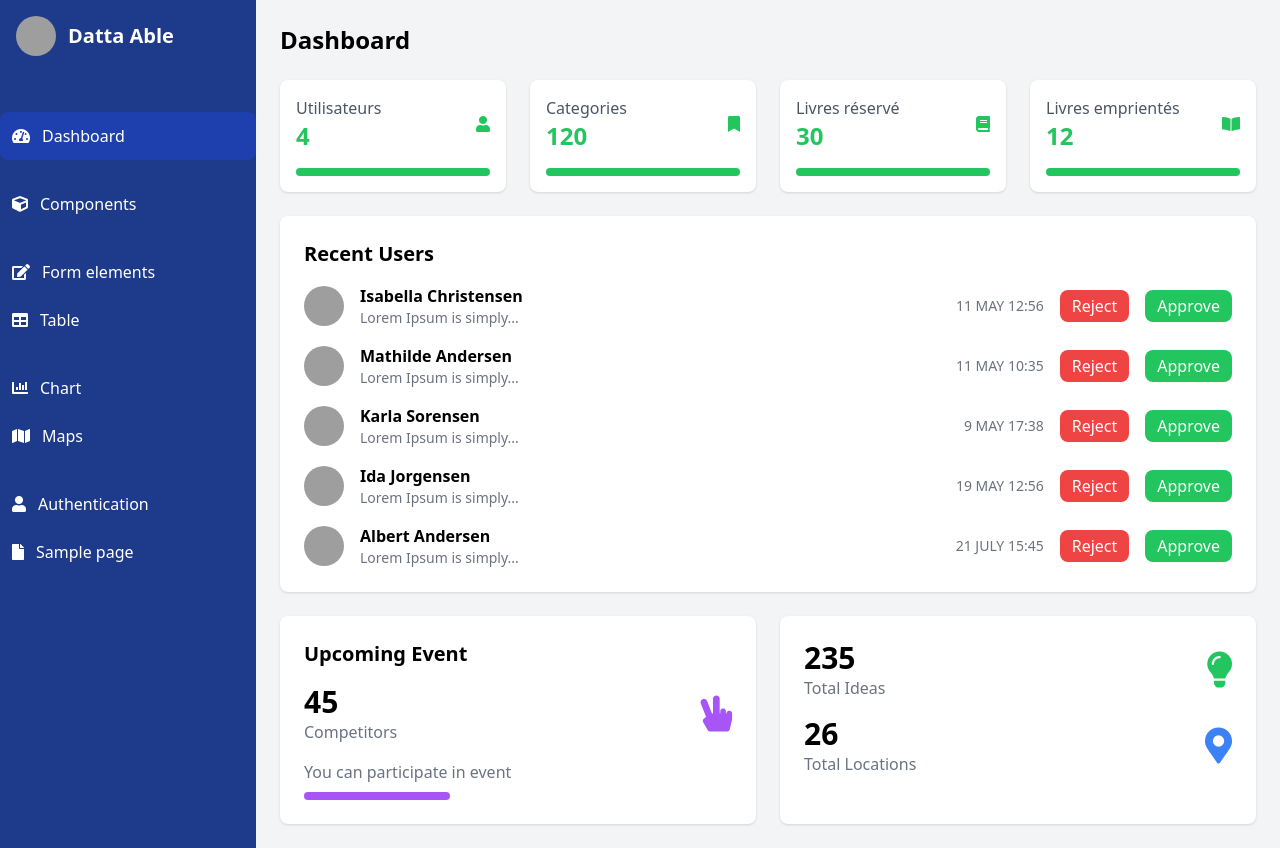
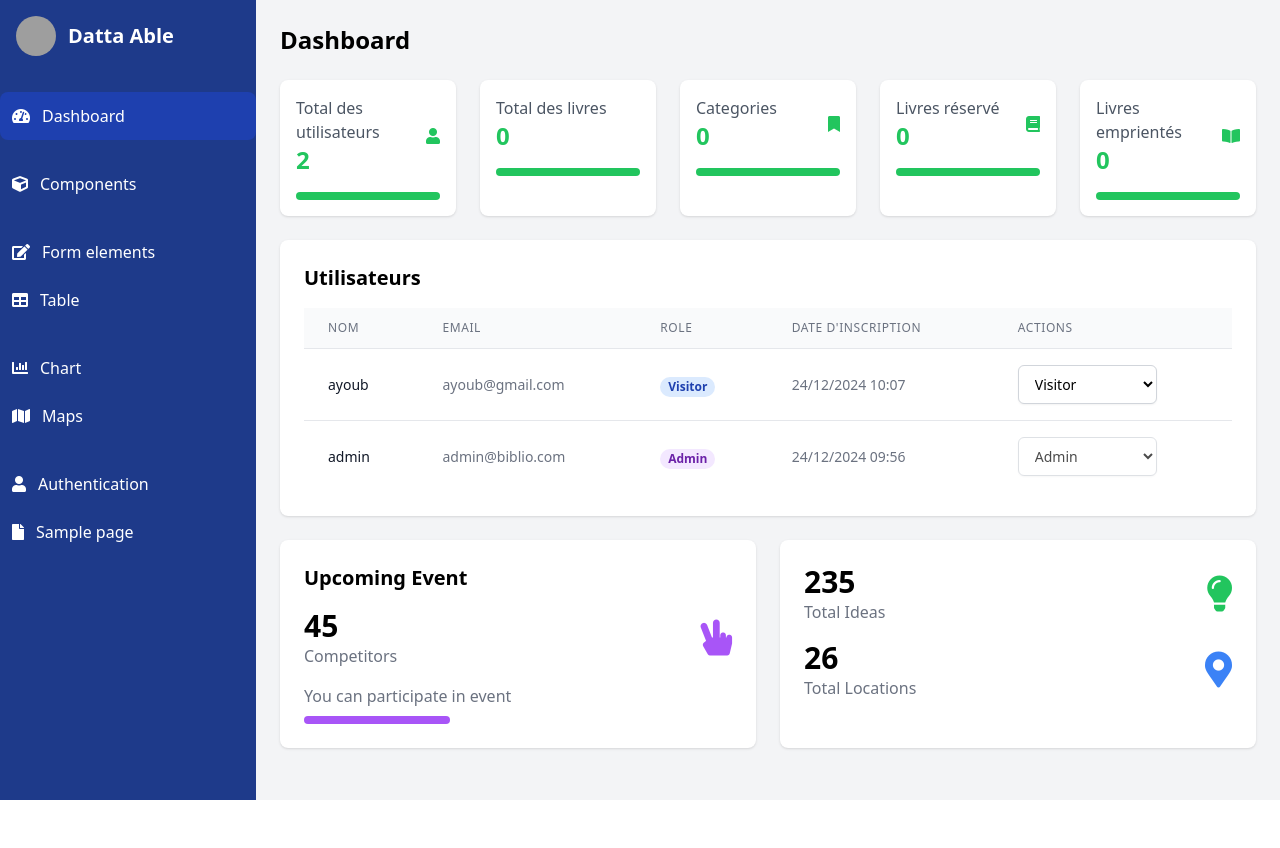
Before and after one commit to Ayoub-fetti/Syst-me-de-Gestion-de-Biblioth-que, a PHP site: page /admin_dashboard.php in a window 1280 px wide. After the commit the page ends 800 px from the top, so only its background shows below. Run offline with PHP 8.4, Linux system fonts and the light colour scheme; data comes from the database, SQL or seed files in the repository; data that the repository does not hold is empty; some libraries are stand-ins or nearby versions; grey boxes are pictures that could not be loaded.

Commit message:
user can change the role

```diff
--- a/admin_dashboard.php
+++ b/admin_dashboard.php
@@ -1,6 +1,47 @@
 <?php
 require_once 'connection.php';
+require_once 'classes/User.php';
 session_start();
+
+$db = new Database();
+$pdo = $db->connect();
+
+// Création de l'instance User et récupération des utilisateurs
+$user = new User($pdo);
+$users = $user->getAllUsers();
+
+// nombre d'utilisateurs
+$userQuery = $pdo->query("SELECT COUNT(*) as total_users FROM users");
+$userCount = $userQuery->fetch(PDO::FETCH_ASSOC)['total_users'];
+
+// nombre total des livres
+$totalBooksQuery = $pdo->query("SELECT COUNT(*) as total_books FROM books");
+$totalBooksCount = $totalBooksQuery->fetch(PDO::FETCH_ASSOC)['total_books'];
+
+// nombre de categories
+$categoryQuery = $pdo->query("SELECT COUNT(*) as total_categories FROM categories");
+$categoryCount = $categoryQuery->fetch(PDO::FETCH_ASSOC)['total_categories'];
+
+// nombre de livres reserves
+$reservedQuery = $pdo->query("SELECT COUNT(*) as total_reserved FROM books WHERE status = 'reserved'");
+$reservedCount = $reservedQuery->fetch(PDO::FETCH_ASSOC)['total_reserved'];
+
+// nombre de livres empruntes
+$borrowedQuery = $pdo->query("SELECT COUNT(*) as total_borrowed FROM books WHERE status = 'borrowed'");
+$borrowedCount = $borrowedQuery->fetch(PDO::FETCH_ASSOC)['total_borrowed'];
+
+// Traitement du changement de rôle
+if ($_SERVER['REQUEST_METHOD'] === 'POST' && isset($_POST['userId']) && isset($_POST['newRole'])) {
+    $result = $user->changeUserRole($_POST['userId'], $_POST['newRole']);
+    if ($result['success']) {
+        $_SESSION['success_message'] = "Rôle mis à jour avec succès";
+    } else {
+        $_SESSION['error_message'] = "Erreur lors de la mise à jour du rôle";
+    }
+    header('Location: admin_dashboard.php');
+    exit();
+}
+
 ?>
 <!DOCTYPE html>
 <html lang="en">
@@ -25,7 +66,7 @@ session_start();
       Datta Able
      </span>
     </div>
-    <nav class="mt-10">
+    <nav class="mt-5">
      <a class="flex items-center p-3 bg-blue-800 rounded-lg" href="<?php echo BASE_URL; ?>/views/dashboard/admin.php">
       <i class="fas fa-tachometer-alt">
       </i>
@@ -100,15 +141,15 @@ session_start();
       Dashboard
      </h1>
     </div>
-    <div class="grid grid-cols-1 md:grid-cols-4 gap-6 mb-6">
+    <div class="grid grid-cols-1 md:grid-cols-5 gap-6 mb-6">
      <div class="bg-white p-4 rounded-lg shadow">
       <div class="flex items-center justify-between">
        <div>
         <p class="text-gray-600">
-         Utilisateurs
+         Total des utilisateurs
         </p>
         <p class="text-2xl font-semibold text-green-500">
-         4
+         <?php echo $userCount; ?>
         </p>
        </div>
        <i class="fas fa-user text-green-500"></i>
@@ -122,11 +163,23 @@ session_start();
      <div class="bg-white p-4 rounded-lg shadow">
       <div class="flex items-center justify-between">
        <div>
+        <p class="text-gray-600">Total des livres</p>
+        <p class="text-2xl font-semibold text-green-500"><?php echo $totalBooksCount; ?></p>
+       </div>
+       <i class="fas fa-books text-green-500"></i>
+      </div>
+      <div class="mt-4">
+       <div class="h-2 bg-green-500 rounded-full" style="width: 100%;"></div>
+      </div>
+     </div>
+     <div class="bg-white p-4 rounded-lg shadow">
+      <div class="flex items-center justify-between">
+       <div>
         <p class="text-gray-600">
          Categories
         </p>
         <p class="text-2xl font-semibold text-green-500">
-         120
+         <?php echo $categoryCount; ?>
         </p>
        </div>
 
@@ -145,7 +198,7 @@ session_start();
          Livres réservé
         </p>
         <p class="text-2xl font-semibold text-green-500">
-         30
+         <?php echo $reservedCount; ?>
         </p>
        </div>
 
@@ -164,7 +217,7 @@ session_start();
          Livres emprientés
         </p>
         <p class="text-2xl font-semibold text-green-500">
-         12
+         <?php echo $borrowedCount; ?>
         </p>
        </div>
 
@@ -178,133 +231,79 @@ session_start();
      </div>
 
 
+
     </div>
     <div class="bg-white p-6 rounded-lg shadow mb-6">
-     <h2 class="text-xl font-semibold mb-4">
-      Recent Users
-     </h2>
-     <div class="space-y-4">
-      <div class="flex items-center justify-between">
-       <div class="flex items-center">
-        <img alt="User avatar" class="w-10 h-10 rounded-full" height="40" src="https://storage.googleapis.com/a1aa/image/eNgDP2iQxBwfoEi8AuzfKGN6Ib4gheWm2BL3WqN14K4yNN4PB.jpg" width="40"/>
-        <div class="ml-4">
-         <p class="font-semibold">
-          Isabella Christensen
-         </p>
-         <p class="text-gray-500 text-sm">
-          Lorem Ipsum is simply...
-         </p>
-        </div>
-       </div>
-       <div class="flex items-center space-x-4">
-        <p class="text-gray-500 text-sm">
-         11 MAY 12:56
-        </p>
-        <button class="bg-red-500 text-white px-3 py-1 rounded-lg">
-         Reject
-        </button>
-        <button class="bg-green-500 text-white px-3 py-1 rounded-lg">
-         Approve
-        </button>
-       </div>
-      </div>
-      <div class="flex items-center justify-between">
-       <div class="flex items-center">
-        <img alt="User avatar" class="w-10 h-10 rounded-full" height="40" src="https://storage.googleapis.com/a1aa/image/eNgDP2iQxBwfoEi8AuzfKGN6Ib4gheWm2BL3WqN14K4yNN4PB.jpg" width="40"/>
-        <div class="ml-4">
-         <p class="font-semibold">
-          Mathilde Andersen
-         </p>
-         <p class="text-gray-500 text-sm">
-          Lorem Ipsum is simply...
-         </p>
-        </div>
-       </div>
-       <div class="flex items-center space-x-4">
-        <p class="text-gray-500 text-sm">
-         11 MAY 10:35
-        </p>
-        <button class="bg-red-500 text-white px-3 py-1 rounded-lg">
-         Reject
-        </button>
-        <button class="bg-green-500 text-white px-3 py-1 rounded-lg">
-         Approve
-        </button>
-       </div>
-      </div>
-      <div class="flex items-center justify-between">
-       <div class="flex items-center">
-        <img alt="User avatar" class="w-10 h-10 rounded-full" height="40" src="https://storage.googleapis.com/a1aa/image/eNgDP2iQxBwfoEi8AuzfKGN6Ib4gheWm2BL3WqN14K4yNN4PB.jpg" width="40"/>
-        <div class="ml-4">
-         <p class="font-semibold">
-          Karla Sorensen
-         </p>
-         <p class="text-gray-500 text-sm">
-          Lorem Ipsum is simply...
-         </p>
-        </div>
-       </div>
-       <div class="flex items-center space-x-4">
-        <p class="text-gray-500 text-sm">
-         9 MAY 17:38
-        </p>
-        <button class="bg-red-500 text-white px-3 py-1 rounded-lg">
-         Reject
-        </button>
-        <button class="bg-green-500 text-white px-3 py-1 rounded-lg">
-         Approve
-        </button>
-       </div>
-      </div>
-      <div class="flex items-center justify-between">
-       <div class="flex items-center">
-        <img alt="User avatar" class="w-10 h-10 rounded-full" height="40" src="https://storage.googleapis.com/a1aa/image/eNgDP2iQxBwfoEi8AuzfKGN6Ib4gheWm2BL3WqN14K4yNN4PB.jpg" width="40"/>
-        <div class="ml-4">
-         <p class="font-semibold">
-          Ida Jorgensen
-         </p>
-         <p class="text-gray-500 text-sm">
-          Lorem Ipsum is simply...
-         </p>
-        </div>
-       </div>
-       <div class="flex items-center space-x-4">
-        <p class="text-gray-500 text-sm">
-         19 MAY 12:56
-        </p>
-        <button class="bg-red-500 text-white px-3 py-1 rounded-lg">
-         Reject
-        </button>
-        <button class="bg-green-500 text-white px-3 py-1 rounded-lg">
-         Approve
-        </button>
-       </div>
-      </div>
-      <div class="flex items-center justify-between">
-       <div class="flex items-center">
-        <img alt="User avatar" class="w-10 h-10 rounded-full" height="40" src="https://storage.googleapis.com/a1aa/image/eNgDP2iQxBwfoEi8AuzfKGN6Ib4gheWm2BL3WqN14K4yNN4PB.jpg" width="40"/>
-        <div class="ml-4">
-         <p class="font-semibold">
-          Albert Andersen
-         </p>
-         <p class="text-gray-500 text-sm">
-          Lorem Ipsum is simply...
-         </p>
-        </div>
-       </div>
-       <div class="flex items-center space-x-4">
-        <p class="text-gray-500 text-sm">
-         21 JULY 15:45
-        </p>
-        <button class="bg-red-500 text-white px-3 py-1 rounded-lg">
-         Reject
-        </button>
-        <button class="bg-green-500 text-white px-3 py-1 rounded-lg">
-         Approve
-        </button>
-       </div>
-      </div>
-     </div>
+     <h2 class="text-xl font-semibold mb-4">Utilisateurs</h2>
+     <div class="overflow-x-auto">
+        <table class="min-w-full divide-y divide-gray-200">
+            <thead class="bg-gray-50">
+                <tr>
+                    <th scope="col" class="px-6 py-3 text-left text-xs font-medium text-gray-500 uppercase tracking-wider">
+                        Nom
+                    </th>
+                    <th scope="col" class="px-6 py-3 text-left text-xs font-medium text-gray-500 uppercase tracking-wider">
+                        Email
+                    </th>
+                    <th scope="col" class="px-6 py-3 text-left text-xs font-medium text-gray-500 uppercase tracking-wider">
+                        Role
+                    </th>
+                    <th scope="col" class="px-6 py-3 text-left text-xs font-medium text-gray-500 uppercase tracking-wider">
+                        Date d'inscription
+                    </th>
+                    <th scope="col" class="px-6 py-3 text-left text-xs font-medium text-gray-500 uppercase tracking-wider">
+                        Actions
+                    </th>
+                </tr>
+            </thead>
+            <tbody class="bg-white divide-y divide-gray-200">
+                <?php foreach ($users as $user): ?>
+                    <tr>
+                        <td class="px-6 py-4 whitespace-nowrap">
+                            <div class="text-sm font-medium text-gray-900">
+                                <?php echo htmlspecialchars($user['name']); ?>
+                            </div>
+                        </td>
+                        <td class="px-6 py-4 whitespace-nowrap">
+                            <div class="text-sm text-gray-500">
+                                <?php echo htmlspecialchars($user['email']); ?>
+                            </div>
+                        </td>
+                        <td class="px-6 py-4 whitespace-nowrap">
+                            <span class="px-2 inline-flex text-xs leading-5 font-semibold rounded-full
+                                <?php echo $user['role'] === 'admin' ? 'bg-purple-100 text-purple-800' : 'bg-blue-100 text-blue-800'; ?>">
+                                <?php echo ucfirst(htmlspecialchars($user['role'])); ?>
+                            </span>
+                        </td>
+                        <td class="px-6 py-4 whitespace-nowrap text-sm text-gray-500">
+                            <?php echo date('d/m/Y H:i', strtotime($user['created_at'])); ?>
+                        </td>
+                        <td class="px-6 py-4 whitespace-nowrap">
+                            <form method="POST" action="" class="inline">
+                                <input type="hidden" name="userId" value="<?php echo $user['id']; ?>">
+                                <select name="newRole" onchange="this.form.submit()"
+                                        class="text-sm rounded-md border-gray-300 px-3 py-2
+                                        bg-white border shadow-sm focus:outline-none focus:border-blue-500
+                                        focus:ring-1 focus:ring-blue-500 transition-all duration-200
+                                        <?php echo $user['role'] === 'admin' ? 'bg-gray-100' : 'hover:border-blue-400'; ?>"
+                                        <?php echo $user['role'] === 'admin' ? 'disabled' : ''; ?>>
+                                    <option value="visitor" <?php echo $user['role'] === 'visitor' ? 'selected' : ''; ?>>
+                                        Visitor
+                                    </option>
+                                    <option value="authenticated" <?php echo $user['role'] === 'authenticated' ? 'selected' : ''; ?>>
+                                        Authenticated
+                                    </option>
+                                    <option value="admin" <?php echo $user['role'] === 'admin' ? 'selected' : ''; ?>>
+                                        Admin
+                                    </option>
+                                </select>
+                            </form>
+                        </td>
+                    </tr>
+                <?php endforeach; ?>
+            </tbody>
+        </table>
+    </div>
     </div>
     <div class="grid grid-cols-1 md:grid-cols-2 gap-6">
      <div class="bg-white p-6 rounded-lg shadow">
@@ -366,5 +365,95 @@ session_start();
     </div>
    </div>
   </div>
+  <!-- Notification -->
+  <div id="notification" class="fixed top-4 right-4 px-4 py-2 rounded-lg shadow-lg transform transition-all duration-300 opacity-0 translate-y-[-100%]">
+  </div>
+
+  <script>
+  function showNotification(message, type = 'success') {
+      const notification = document.getElementById('notification');
+      notification.textContent = message;
+
+      // Style selon le type de notification
+      if (type === 'success') {
+          notification.className = 'fixed top-4 right-4 px-4 py-2 rounded-lg shadow-lg transform transition-all duration-300 bg-green-500 text-white';
+      } else {
+          notification.className = 'fixed top-4 right-4 px-4 py-2 rounded-lg shadow-lg transform transition-all duration-300 bg-red-500 text-white';
+      }
+
+      // Afficher la notification
+      notification.style.opacity = '1';
+      notification.style.transform = 'translateY(0)';
+
+      // Cacher la notification après 3 secondes
+      setTimeout(() => {
+          notification.style.opacity = '0';
+          notification.style.transform = 'translateY(-100%)';
+      }, 3000);
+  }
+
+  document.querySelectorAll('.role-select').forEach(select => {
+      // Sauvegarder la valeur originale
+      select.setAttribute('data-original-value', select.value);
+
+      select.addEventListener('change', function() {
+          const userId = this.dataset.userId;
+          const newRole = this.value;
+          const originalValue = this.getAttribute('data-original-value');
+
+          // Ajouter un effet de loading
+          this.classList.add('opacity-50', 'cursor-wait');
+          this.disabled = true;
+
+          fetch('change_role.php', {
+              method: 'POST',
+              headers: {
+                  'Content-Type': 'application/x-www-form-urlencoded',
+              },
+              body: `userId=${userId}&newRole=${newRole}`
+          })
+          .then(response => response.json())
+          .then(data => {
+              if (data.success) {
+                  showNotification('Rôle mis à jour avec succès', 'success');
+                  this.setAttribute('data-original-value', newRole);
+              } else {
+                  showNotification('Erreur lors de la mise à jour du rôle', 'error');
+                  this.value = originalValue;
+              }
+          })
+          .catch(error => {
+              console.error('Error:', error);
+              showNotification('Erreur lors de la mise à jour du rôle', 'error');
+              this.value = originalValue;
+          })
+          .finally(() => {
+              // Enlever l'effet de loading
+              this.classList.remove('opacity-50', 'cursor-wait');
+              this.disabled = false;
+          });
+      });
+  });
+  </script>
+
+  <?php
+  // Ajouter au début de la page, après la balise body, pour afficher les messages
+  if (isset($_SESSION['success_message'])): ?>
+      <div class="fixed top-4 right-4 px-4 py-2 bg-green-500 text-white rounded-lg shadow-lg">
+          <?php
+          echo $_SESSION['success_message'];
+          unset($_SESSION['success_message']);
+          ?>
+      </div>
+  <?php endif; ?>
+
+  <?php if (isset($_SESSION['error_message'])): ?>
+      <div class="fixed top-4 right-4 px-4 py-2 bg-red-500 text-white rounded-lg shadow-lg">
+          <?php
+          echo $_SESSION['error_message'];
+          unset($_SESSION['error_message']);
+          ?>
+      </div>
+  <?php endif; ?>
  </body>
 </html>
--- a/classes/User.php
+++ b/classes/User.php
@@ -84,9 +84,9 @@ public function updateProfile($id, $name, $email) {
 
 // Récupérer tous les utilisateurs
 public function getAllUsers() {
-    $stmt = $this->pdo->prepare("SELECT id, name, email, role FROM users");
+    $stmt = $this->pdo->prepare("SELECT id, name, email, role, created_at FROM users ORDER BY created_at DESC");
     $stmt->execute();
-    return $stmt->fetchAll();
+    return $stmt->fetchAll(PDO::FETCH_ASSOC);
 }
 
 // Changer le rôle d'un utilisateur
--- a/login.php
+++ b/login.php
@@ -9,6 +9,8 @@ $pdo = $db->connect();
 
 $errors = [];
 $user = new User($pdo);
+
+$userQuery = $pdo->query
 
 if ($_SERVER["REQUEST_METHOD"] == "POST") {
     $email = trim($_POST['email']);
```
